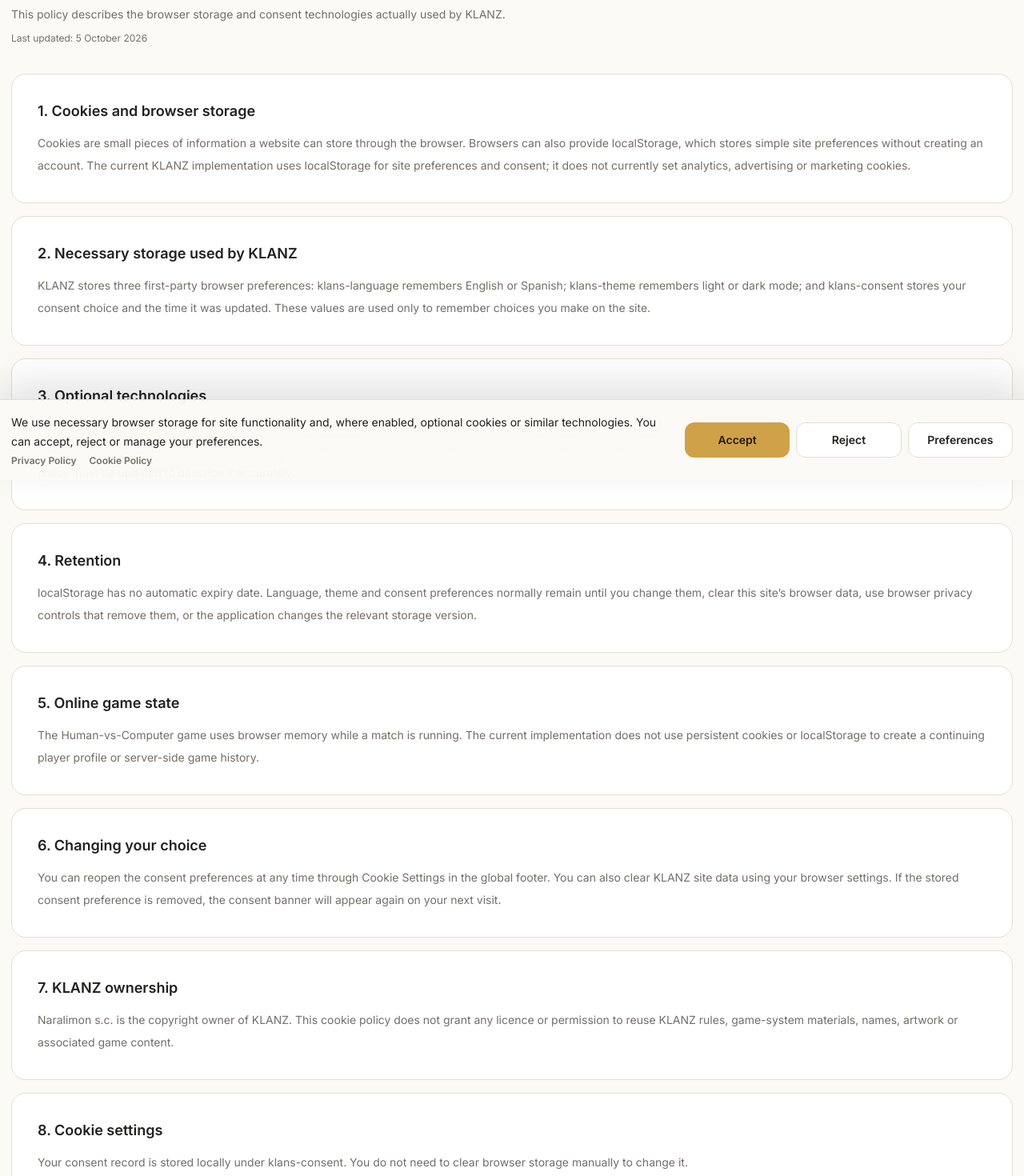
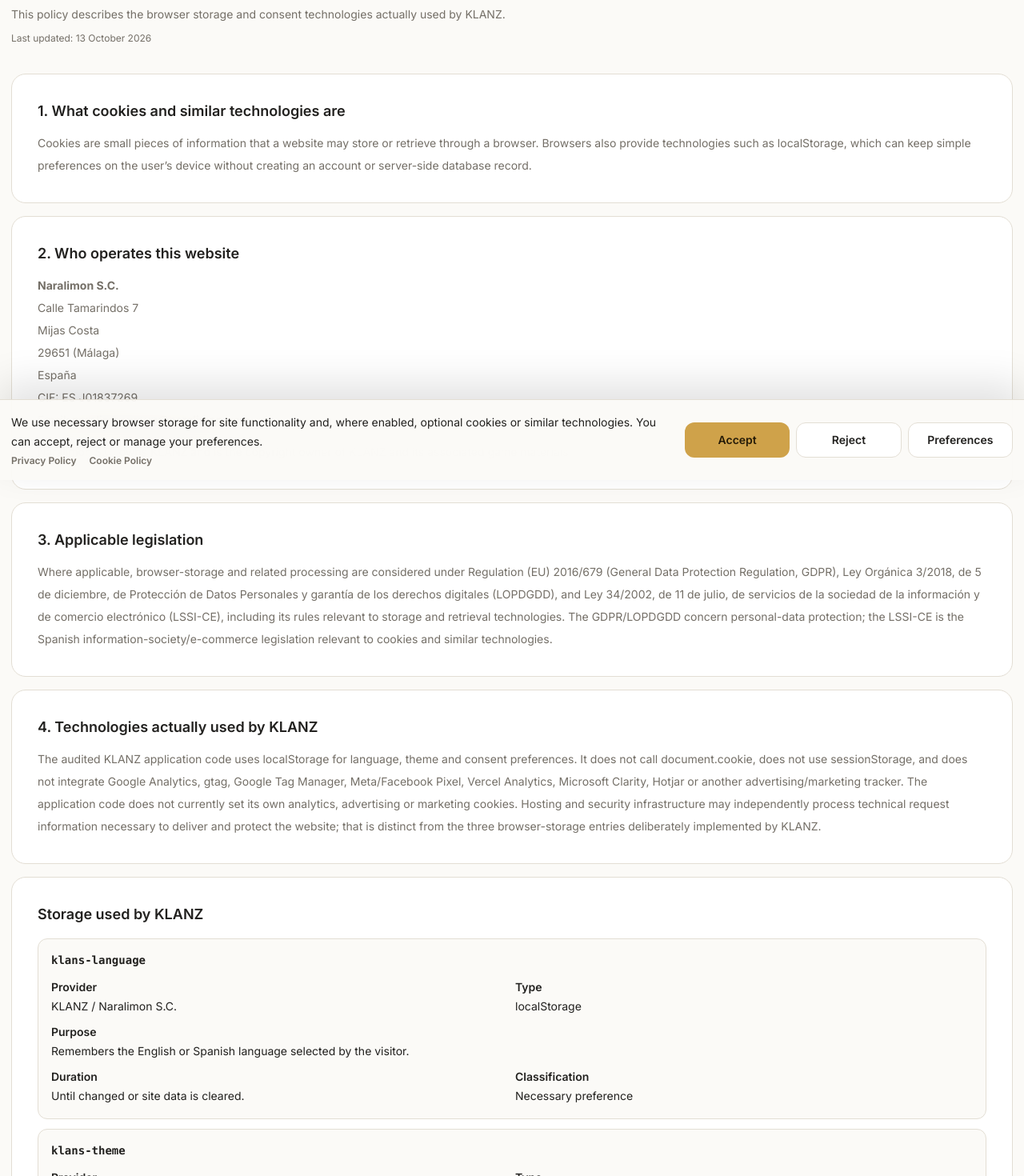
Before and after one commit to hubsienda/klans, a Next.js app: page /cookies in a window 1280 px wide. Shown: the part 200-1670 px from the top of the page at 80% size. Built offline with nearby package versions, Linux system fonts and the light colour scheme.

Commit message:
Rewrite KLANZ Cookie Policy from implementation audit

```diff
--- a/components/CookiesContent.tsx
+++ b/components/CookiesContent.tsx
@@ -1,72 +1,202 @@
 'use client';
 
+import type { ReactNode } from 'react';
 import { CONSENT_STORAGE_KEY } from '@/lib/consent';
+import {
+  COMPANY_ADDRESS_LINES,
+  COMPANY_CIF,
+  COMPANY_NAME,
+  POLICY_LAST_UPDATED_EN,
+  POLICY_LAST_UPDATED_ES,
+  PRIVACY_CONTACT_EMAIL,
+} from '@/lib/legal';
 import { useConsent } from './ConsentProvider';
 import { useSite } from './SiteProvider';
+
+interface PolicySection {
+  title: string;
+  body: ReactNode;
+}
+
+interface StorageEntry {
+  name: string;
+  provider: string;
+  purpose: string;
+  type: string;
+  duration: string;
+  classification: string;
+}
+
+function OperatorDetails() {
+  return (
+    <address className="not-italic">
+      <strong>{COMPANY_NAME}</strong><br />
+      {COMPANY_ADDRESS_LINES.map((line) => <span key={line}>{line}<br /></span>)}
+      CIF: {COMPANY_CIF}<br />
+      Email: <a className="text-link" href={`mailto:${PRIVACY_CONTACT_EMAIL}`}>{PRIVACY_CONTACT_EMAIL}</a>
+    </address>
+  );
+}
 
 export function CookiesContent() {
   const { language } = useSite();
   const { openPreferences } = useConsent();
 
-  const sections = language === 'en'
+  const storageEntries: StorageEntry[] = language === 'en'
     ? [
         {
-          title: '1. Cookies and browser storage',
-          body: 'Cookies are small pieces of information a website can store through the browser. Browsers can also provide localStorage, which stores simple site preferences without creating an account. The current KLANZ implementation uses localStorage for site preferences and consent; it does not currently set analytics, advertising or marketing cookies.',
+          name: 'klans-language',
+          provider: 'KLANZ / Naralimon S.C.',
+          purpose: 'Remembers the English or Spanish language selected by the visitor.',
+          type: 'localStorage',
+          duration: 'Until changed or site data is cleared.',
+          classification: 'Necessary preference',
         },
         {
-          title: '2. Necessary storage used by KLANZ',
-          body: 'KLANZ stores three first-party browser preferences: klans-language remembers English or Spanish; klans-theme remembers light or dark mode; and klans-consent stores your consent choice and the time it was updated. These values are used only to remember choices you make on the site.',
+          name: 'klans-theme',
+          provider: 'KLANZ / Naralimon S.C.',
+          purpose: 'Remembers the light or dark theme selected by the visitor.',
+          type: 'localStorage',
+          duration: 'Until changed or site data is cleared.',
+          classification: 'Necessary preference',
         },
         {
-          title: '3. Optional technologies',
-          body: 'No optional analytics, advertising, marketing pixels or similar tracking technologies are currently enabled in KLANZ. Accepting optional technologies therefore does not activate any analytics or marketing service in the current implementation. If optional technology is introduced in a future implementation, it must respect the saved consent choice and this policy must be updated to describe it accurately.',
-        },
-        {
-          title: '4. Retention',
-          body: 'localStorage has no automatic expiry date. Language, theme and consent preferences normally remain until you change them, clear this site’s browser data, use browser privacy controls that remove them, or the application changes the relevant storage version.',
-        },
-        {
-          title: '5. Online game state',
-          body: 'The Human-vs-Computer game uses browser memory while a match is running. The current implementation does not use persistent cookies or localStorage to create a continuing player profile or server-side game history.',
-        },
-        {
-          title: '6. Changing your choice',
-          body: 'You can reopen the consent preferences at any time through Cookie Settings in the global footer. You can also clear KLANZ site data using your browser settings. If the stored consent preference is removed, the consent banner will appear again on your next visit.',
-        },
-        {
-          title: '7. KLANZ ownership',
-          body: 'Naralimon s.c. is the copyright owner of KLANZ. This cookie policy does not grant any licence or permission to reuse KLANZ rules, game-system materials, names, artwork or associated game content.',
+          name: CONSENT_STORAGE_KEY,
+          provider: 'KLANZ / Naralimon S.C.',
+          purpose: 'Stores the visitor’s consent preference, consent version and the date/time at which the preference was updated.',
+          type: 'localStorage',
+          duration: 'Until changed, storage version changes, or site data is cleared.',
+          classification: 'Necessary consent record',
         },
       ]
     : [
         {
-          title: '1. Cookies y almacenamiento del navegador',
-          body: 'Las cookies son pequeños elementos de información que un sitio web puede guardar mediante el navegador. Los navegadores también ofrecen localStorage, que permite guardar preferencias sencillas del sitio sin crear una cuenta. La implementación actual de KLANZ utiliza localStorage para preferencias y consentimiento; actualmente no establece cookies de analítica, publicidad o marketing.',
+          name: 'klans-language',
+          provider: 'KLANZ / Naralimon S.C.',
+          purpose: 'Recuerda el idioma inglés o español seleccionado por el visitante.',
+          type: 'localStorage',
+          duration: 'Hasta que se cambie o se borren los datos del sitio.',
+          classification: 'Preferencia necesaria',
         },
         {
-          title: '2. Almacenamiento necesario utilizado por KLANZ',
-          body: 'KLANZ guarda tres preferencias propias en el navegador: klans-language recuerda inglés o español; klans-theme recuerda el modo claro u oscuro; y klans-consent guarda tu elección de consentimiento y el momento en que fue actualizada. Estos valores se utilizan únicamente para recordar decisiones que realizas en el sitio.',
+          name: 'klans-theme',
+          provider: 'KLANZ / Naralimon S.C.',
+          purpose: 'Recuerda el tema claro u oscuro seleccionado por el visitante.',
+          type: 'localStorage',
+          duration: 'Hasta que se cambie o se borren los datos del sitio.',
+          classification: 'Preferencia necesaria',
         },
         {
-          title: '3. Tecnologías opcionales',
-          body: 'Actualmente KLANZ no tiene activadas tecnologías opcionales de analítica, publicidad, píxeles de marketing ni mecanismos similares de seguimiento. Por tanto, aceptar tecnologías opcionales no activa ningún servicio de analítica o marketing en la implementación actual. Si se incorpora una tecnología opcional en una implementación futura, deberá respetar la elección de consentimiento guardada y esta política deberá actualizarse para describirla con precisión.',
+          name: CONSENT_STORAGE_KEY,
+          provider: 'KLANZ / Naralimon S.C.',
+          purpose: 'Guarda la preferencia de consentimiento del visitante, la versión del consentimiento y la fecha/hora de su última actualización.',
+          type: 'localStorage',
+          duration: 'Hasta que se cambie, cambie la versión de almacenamiento o se borren los datos del sitio.',
+          classification: 'Registro de consentimiento necesario',
+        },
+      ];
+
+  const sections: PolicySection[] = language === 'en'
+    ? [
+        {
+          title: '1. What cookies and similar technologies are',
+          body: 'Cookies are small pieces of information that a website may store or retrieve through a browser. Browsers also provide technologies such as localStorage, which can keep simple preferences on the user’s device without creating an account or server-side database record.',
         },
         {
-          title: '4. Conservación',
-          body: 'localStorage no tiene una fecha de caducidad automática. Las preferencias de idioma, tema y consentimiento normalmente permanecen hasta que las cambies, borres los datos del sitio desde el navegador, utilices controles de privacidad del navegador que las eliminen o la aplicación cambie la versión del almacenamiento correspondiente.',
+          title: '2. Who operates this website',
+          body: (
+            <>
+              <OperatorDetails />
+              <p className="mt-3">Naralimon S.C. owns KLANZ and is the copyright owner of KLANZ and its associated game materials.</p>
+            </>
+          ),
         },
         {
-          title: '5. Estado del juego online',
-          body: 'El juego Humano contra Ordenador utiliza la memoria del navegador mientras hay una partida en curso. La implementación actual no utiliza cookies persistentes ni localStorage para crear un perfil permanente de jugador o un historial de partidas en el servidor.',
+          title: '3. Applicable legislation',
+          body: 'Where applicable, browser-storage and related processing are considered under Regulation (EU) 2016/679 (General Data Protection Regulation, GDPR), Ley Orgánica 3/2018, de 5 de diciembre, de Protección de Datos Personales y garantía de los derechos digitales (LOPDGDD), and Ley 34/2002, de 11 de julio, de servicios de la sociedad de la información y de comercio electrónico (LSSI-CE), including its rules relevant to storage and retrieval technologies. The GDPR/LOPDGDD concern personal-data protection; the LSSI-CE is the Spanish information-society/e-commerce legislation relevant to cookies and similar technologies.',
         },
         {
-          title: '6. Cómo cambiar tu elección',
-          body: 'Puedes volver a abrir las preferencias de consentimiento en cualquier momento mediante Configurar cookies en el pie de página global. También puedes borrar los datos de KLANZ desde la configuración de tu navegador. Si se elimina la preferencia de consentimiento guardada, el aviso volverá a aparecer en tu siguiente visita.',
+          title: '4. Technologies actually used by KLANZ',
+          body: 'The audited KLANZ application code uses localStorage for language, theme and consent preferences. It does not call document.cookie, does not use sessionStorage, and does not integrate Google Analytics, gtag, Google Tag Manager, Meta/Facebook Pixel, Vercel Analytics, Microsoft Clarity, Hotjar or another advertising/marketing tracker. The application code does not currently set its own analytics, advertising or marketing cookies. Hosting and security infrastructure may independently process technical request information necessary to deliver and protect the website; that is distinct from the three browser-storage entries deliberately implemented by KLANZ.',
         },
         {
-          title: '7. Titularidad de KLANZ',
-          body: 'Naralimon s.c. es el titular de los derechos de autor de KLANZ. Esta política de cookies no concede ninguna licencia ni permiso para reutilizar las reglas de KLANZ, los materiales del sistema de juego, nombres, ilustraciones o contenidos asociados.',
+          title: '5. Necessary and preference-related storage',
+          body: 'The language and theme values remember settings explicitly chosen by the visitor. The consent record remembers the visitor’s privacy/cookie choice so the site can respect it across normal navigation and page reloads. These values remain on the user’s device and are not a server-side player database.',
+        },
+        {
+          title: '6. Optional technologies',
+          body: 'No optional analytics, advertising, marketing or tracking technology is currently integrated into KLANZ. The current consent interface can record an Accept or Reject preference, but accepting optional technologies does not currently activate analytics, advertising or marketing code because none is present. If optional technology is added in future, it must not be enabled before any required consent and this policy must be updated to identify it accurately.',
+        },
+        {
+          title: '7. Consent banner and Cookie Settings',
+          body: 'The site displays a privacy/cookie notice when no consent record has yet been stored. The visitor can Accept, Reject or open Preferences. The saved choice is written to localStorage under klans-consent. Cookie Settings in the global footer reopens the preference interface after the initial notice has been dismissed.',
+        },
+        {
+          title: '8. Changing or withdrawing your choice',
+          body: 'You can change the stored optional-technology preference at any time through Cookie Settings in the footer. You do not need to clear all browser data manually. Clearing KLANZ site data will also remove the stored preference, in which case the notice will appear again.',
+        },
+        {
+          title: '9. Retention',
+          body: 'localStorage has no automatic expiry date. The KLANZ language, theme and consent values normally remain until they are changed, the relevant storage version changes, or the visitor/browser clears site data. KLANZ does not invent a fixed expiry period that the implementation does not enforce.',
+        },
+        {
+          title: '10. Technical service providers',
+          body: 'KLANZ is deployed using Vercel infrastructure. Hosting and network providers may process technical request information necessary to deliver, secure and diagnose the website. This policy does not list advertising or analytics providers because none are integrated into the current KLANZ application.',
+        },
+        {
+          title: '11. KLANZ ownership',
+          body: 'KLANZ and its associated game materials are the property of Naralimon S.C. and are protected by applicable intellectual-property legislation. This Cookie Policy does not grant a licence or permission for unrestricted reuse.',
+        },
+      ]
+    : [
+        {
+          title: '1. Qué son las cookies y tecnologías similares',
+          body: 'Las cookies son pequeños elementos de información que un sitio web puede guardar o recuperar mediante el navegador. Los navegadores también ofrecen tecnologías como localStorage, que permiten conservar preferencias sencillas en el dispositivo del usuario sin crear una cuenta ni un registro en una base de datos del servidor.',
+        },
+        {
+          title: '2. Quién opera este sitio web',
+          body: (
+            <>
+              <OperatorDetails />
+              <p className="mt-3">Naralimon S.C. es propietaria de KLANZ y titular de los derechos de autor de KLANZ y de sus materiales de juego asociados.</p>
+            </>
+          ),
+        },
+        {
+          title: '3. Legislación aplicable',
+          body: 'Cuando resulte aplicable, el almacenamiento en el navegador y los tratamientos relacionados se consideran conforme al Reglamento (UE) 2016/679 (Reglamento General de Protección de Datos, RGPD), la Ley Orgánica 3/2018, de 5 de diciembre, de Protección de Datos Personales y garantía de los derechos digitales (LOPDGDD), y la Ley 34/2002, de 11 de julio, de servicios de la sociedad de la información y de comercio electrónico (LSSI-CE), incluidas sus normas relevantes para tecnologías de almacenamiento y recuperación. El RGPD/LOPDGDD se refieren a la protección de datos personales; la LSSI-CE es la legislación española de servicios de la sociedad de la información/comercio electrónico relevante para cookies y tecnologías similares.',
+        },
+        {
+          title: '4. Tecnologías que KLANZ utiliza realmente',
+          body: 'El código auditado de KLANZ utiliza localStorage para las preferencias de idioma, tema y consentimiento. No llama a document.cookie, no utiliza sessionStorage y no integra Google Analytics, gtag, Google Tag Manager, Meta/Facebook Pixel, Vercel Analytics, Microsoft Clarity, Hotjar ni otro rastreador publicitario o de marketing. El código de la aplicación no establece actualmente cookies propias de analítica, publicidad o marketing. La infraestructura de alojamiento y seguridad puede tratar de forma independiente información técnica de las solicitudes necesaria para servir y proteger el sitio; esto es distinto de los tres elementos de almacenamiento del navegador implementados deliberadamente por KLANZ.',
+        },
+        {
+          title: '5. Almacenamiento necesario y de preferencias',
+          body: 'Los valores de idioma y tema recuerdan ajustes elegidos expresamente por el visitante. El registro de consentimiento recuerda la elección de privacidad/cookies para que el sitio pueda respetarla durante la navegación normal y tras recargar páginas. Estos valores permanecen en el dispositivo del usuario y no constituyen una base de datos de jugadores en el servidor.',
+        },
+        {
+          title: '6. Tecnologías opcionales',
+          body: 'Actualmente KLANZ no integra ninguna tecnología opcional de analítica, publicidad, marketing o seguimiento. La interfaz de consentimiento actual puede registrar una preferencia de Aceptar o Rechazar, pero aceptar tecnologías opcionales no activa actualmente código de analítica, publicidad o marketing porque no existe ninguno. Si en el futuro se incorpora una tecnología opcional, no deberá activarse antes del consentimiento que resulte necesario y esta política deberá actualizarse para identificarla con precisión.',
+        },
+        {
+          title: '7. Aviso de consentimiento y Configurar cookies',
+          body: 'El sitio muestra un aviso de privacidad/cookies cuando todavía no existe un registro de consentimiento. El visitante puede Aceptar, Rechazar o abrir Preferencias. La elección guardada se escribe en localStorage con la clave klans-consent. Configurar cookies, en el pie de página global, permite volver a abrir la interfaz de preferencias después de cerrar el aviso inicial.',
+        },
+        {
+          title: '8. Cambio o retirada de la elección',
+          body: 'Puedes cambiar en cualquier momento la preferencia guardada sobre tecnologías opcionales mediante Configurar cookies en el pie de página. No es necesario borrar manualmente todos los datos del navegador. Si borras los datos del sitio KLANZ, también se eliminará la preferencia guardada y el aviso volverá a aparecer.',
+        },
+        {
+          title: '9. Conservación',
+          body: 'localStorage no tiene una fecha de caducidad automática. Los valores de idioma, tema y consentimiento de KLANZ normalmente permanecen hasta que se cambian, cambia la versión de almacenamiento correspondiente o el visitante/navegador borra los datos del sitio. KLANZ no inventa un plazo fijo de caducidad que la implementación no aplica.',
+        },
+        {
+          title: '10. Proveedores técnicos',
+          body: 'KLANZ se despliega mediante infraestructura de Vercel. Los proveedores de alojamiento y red pueden tratar información técnica de las solicitudes necesaria para servir, proteger y diagnosticar el sitio web. Esta política no enumera proveedores de publicidad o analítica porque ninguno está integrado en la aplicación KLANZ actual.',
+        },
+        {
+          title: '11. Titularidad de KLANZ',
+          body: 'KLANZ y sus materiales de juego asociados son propiedad de Naralimon S.C. y están protegidos por la legislación aplicable en materia de propiedad intelectual. Esta Política de Cookies no concede una licencia ni permiso para su reutilización sin restricciones.',
         },
       ];
 
@@ -80,22 +210,50 @@
             ? 'This policy describes the browser storage and consent technologies actually used by KLANZ.'
             : 'Esta política describe el almacenamiento del navegador y las tecnologías de consentimiento que KLANZ utiliza realmente.'}
         </p>
-        <p className="mt-2 text-xs text-[var(--muted)]">{language === 'en' ? 'Last updated: 5 October 2026' : 'Última actualización: 5 de octubre de 2026'}</p>
+        <p className="mt-2 text-xs text-[var(--muted)]">
+          {language === 'en' ? `Last updated: ${POLICY_LAST_UPDATED_EN}` : `Última actualización: ${POLICY_LAST_UPDATED_ES}`}
+        </p>
       </header>
 
       <div className="mt-9 grid gap-4">
-        {sections.map((section) => (
+        {sections.slice(0, 4).map((section) => (
           <section key={section.title} className="rule-section">
             <h2 className="text-lg font-semibold">{section.title}</h2>
-            <p className="mt-3 text-sm leading-7 text-[var(--muted)]">{section.body}</p>
+            <div className="mt-3 text-sm leading-7 text-[var(--muted)]">{section.body}</div>
           </section>
         ))}
+
         <section className="rule-section">
-          <h2 className="text-lg font-semibold">{language === 'en' ? '8. Cookie settings' : '8. Configurar cookies'}</h2>
+          <h2 className="text-lg font-semibold">{language === 'en' ? 'Storage used by KLANZ' : 'Almacenamiento utilizado por KLANZ'}</h2>
+          <div className="mt-4 grid gap-3">
+            {storageEntries.map((entry) => (
+              <article key={entry.name} className="rounded-xl border border-[var(--line)] bg-[var(--page)] p-4">
+                <h3 className="font-mono text-sm font-semibold text-[var(--ink)] break-all">{entry.name}</h3>
+                <dl className="mt-3 grid gap-2 text-sm leading-6 sm:grid-cols-2">
+                  <div><dt className="font-semibold text-[var(--ink)]">{language === 'en' ? 'Provider' : 'Proveedor'}</dt><dd>{entry.provider}</dd></div>
+                  <div><dt className="font-semibold text-[var(--ink)]">{language === 'en' ? 'Type' : 'Tipo'}</dt><dd>{entry.type}</dd></div>
+                  <div className="sm:col-span-2"><dt className="font-semibold text-[var(--ink)]">{language === 'en' ? 'Purpose' : 'Finalidad'}</dt><dd>{entry.purpose}</dd></div>
+                  <div><dt className="font-semibold text-[var(--ink)]">{language === 'en' ? 'Duration' : 'Duración'}</dt><dd>{entry.duration}</dd></div>
+                  <div><dt className="font-semibold text-[var(--ink)]">{language === 'en' ? 'Classification' : 'Clasificación'}</dt><dd>{entry.classification}</dd></div>
+                </dl>
+              </article>
+            ))}
+          </div>
+        </section>
+
+        {sections.slice(4).map((section) => (
+          <section key={section.title} className="rule-section">
+            <h2 className="text-lg font-semibold">{section.title}</h2>
+            <div className="mt-3 text-sm leading-7 text-[var(--muted)]">{section.body}</div>
+          </section>
+        ))}
+
+        <section className="rule-section">
+          <h2 className="text-lg font-semibold">{language === 'en' ? 'Cookie Settings' : 'Configurar cookies'}</h2>
           <p className="mt-3 text-sm leading-7 text-[var(--muted)]">
             {language === 'en'
-              ? `Your consent record is stored locally under ${CONSENT_STORAGE_KEY}. You do not need to clear browser storage manually to change it.`
-              : `Tu registro de consentimiento se guarda localmente con la clave ${CONSENT_STORAGE_KEY}. No necesitas borrar manualmente el almacenamiento del navegador para cambiarlo.`}
+              ? 'Open the preference interface to review or change the choice stored on this device.'
+              : 'Abre la interfaz de preferencias para revisar o cambiar la elección guardada en este dispositivo.'}
           </p>
           <button className="secondary-button mt-4" type="button" onClick={openPreferences}>
             {language === 'en' ? 'Cookie Settings' : 'Configurar cookies'}
```
